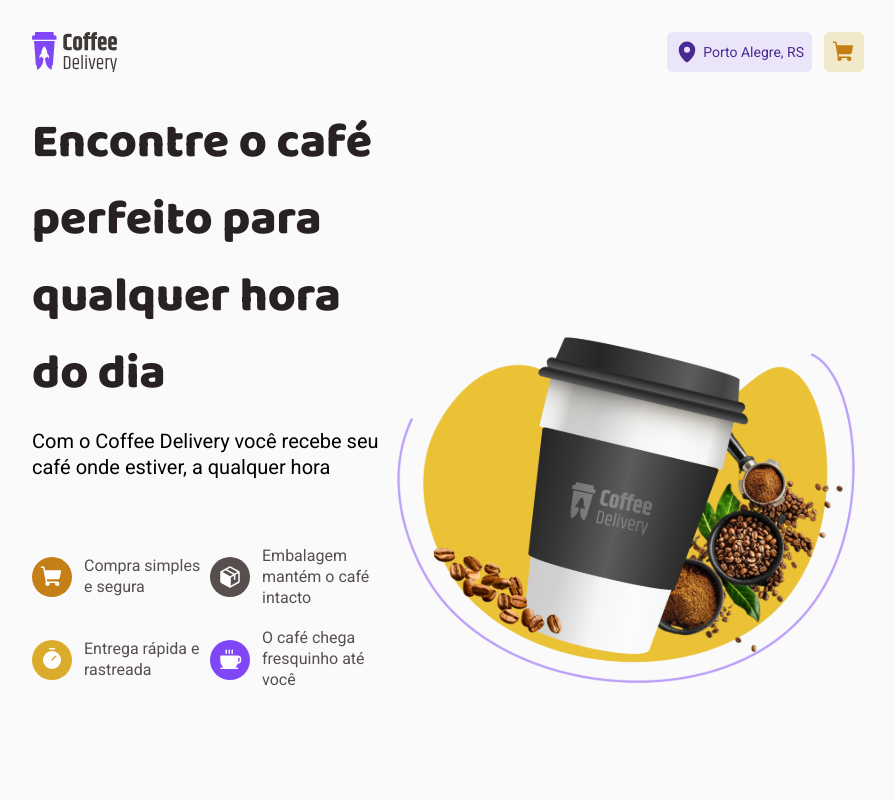
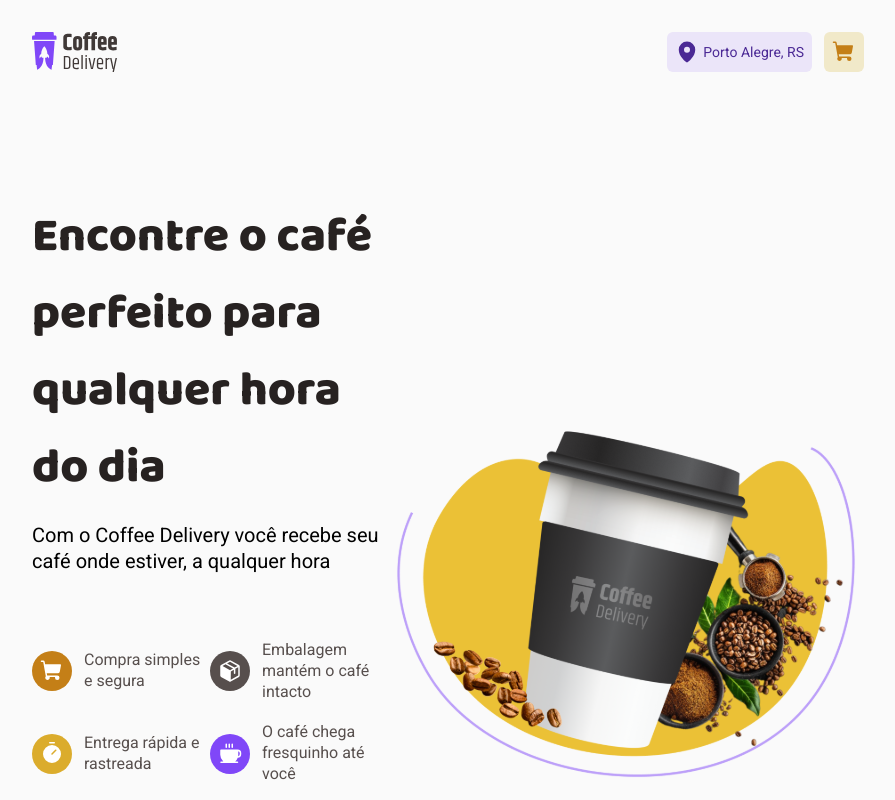
Before and after one commit to Sans-arch/coffee-delivery, a React (Vite) app: page / in a window 1280 px wide. Shown: the whole page, without its empty margins (192-1087 px from the left). Built offline with nearby package versions, Linux system fonts and the light colour scheme.

Commit message:
Add margin between the Headers and the home page

```diff
--- a/src/pages/Home/styles.ts
+++ b/src/pages/Home/styles.ts
@@ -2,7 +2,7 @@
 
 export const Container = styled.div`
   display: flex;
-  /* border: 2px solid blue; */
+  margin-top: 94px;
 `
 
 export const PresentationContent = styled.div``
```
